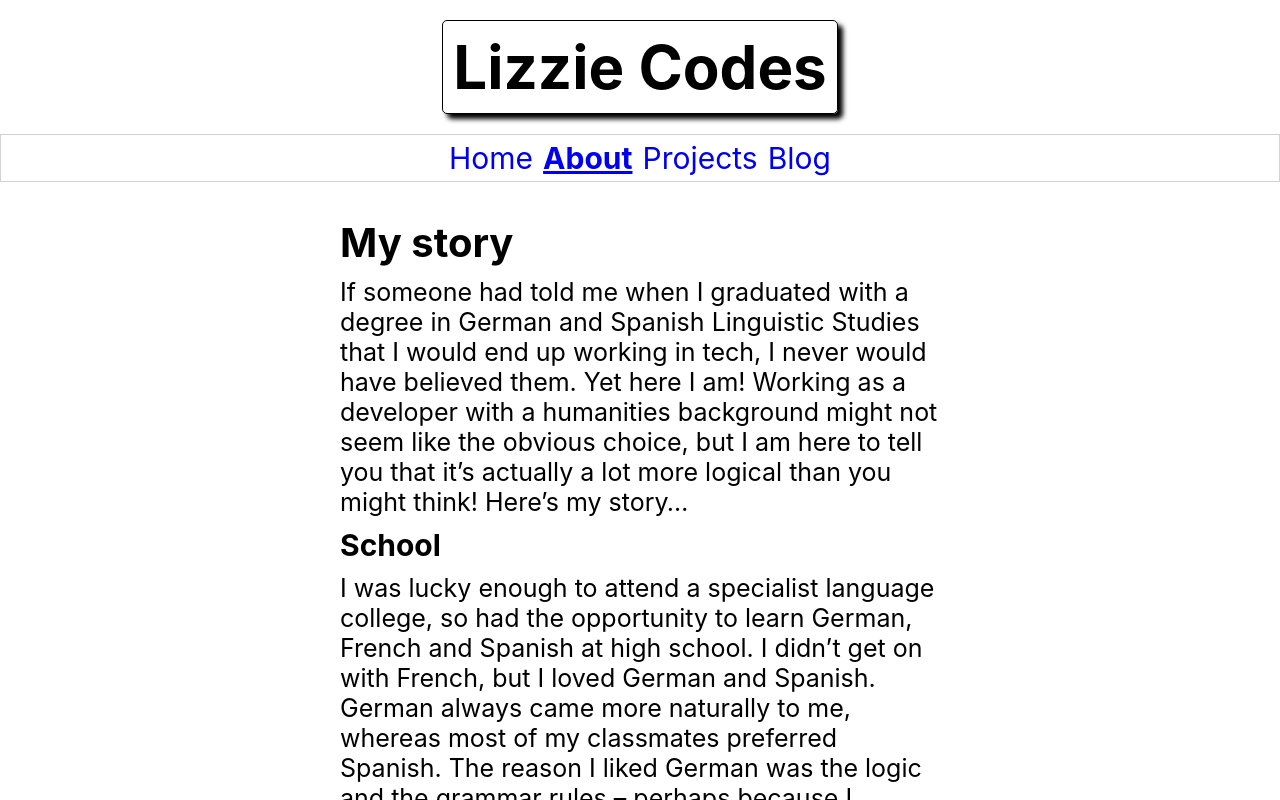
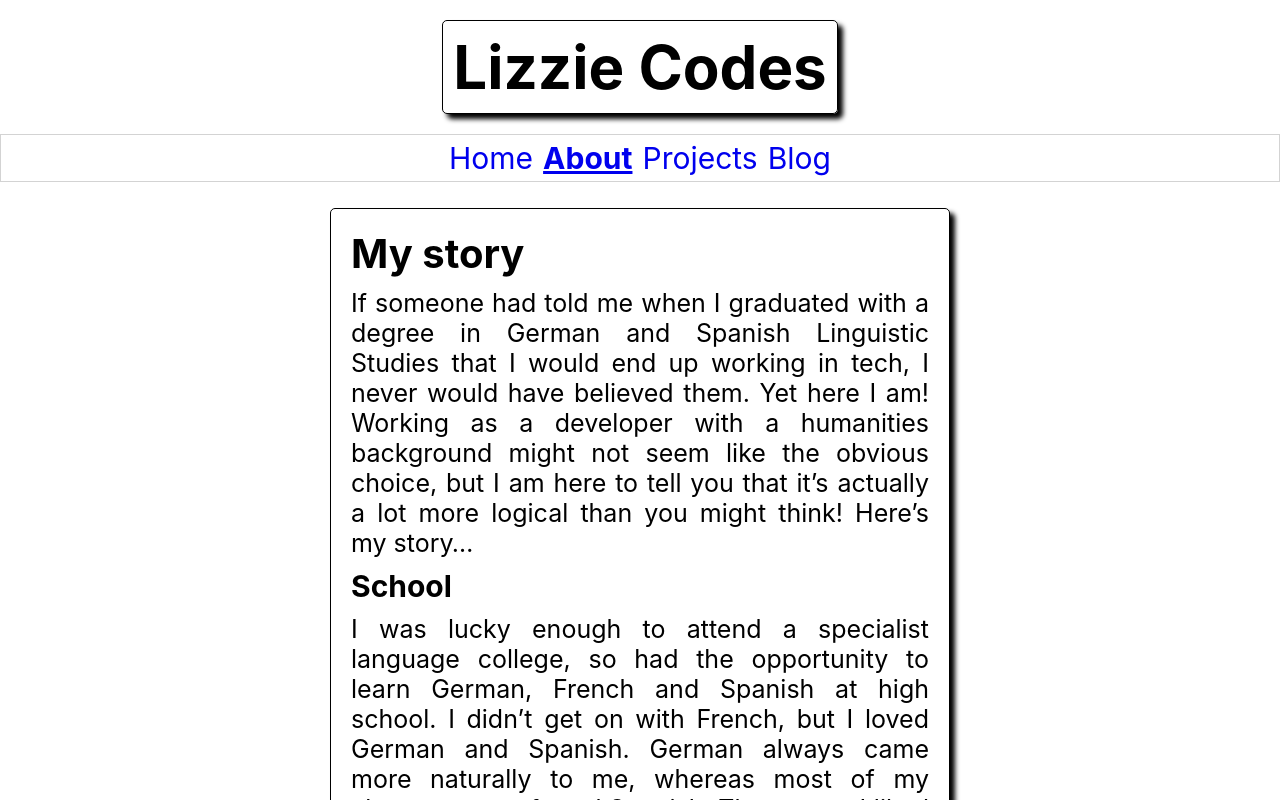
Before and after one commit to evg4/evgportfolio, a React (Create React App) app: page /about/story in a window 1280 px wide. Shown: the top 800 px of the page. Built offline with nearby package versions, Linux system fonts and the light colour scheme.

Commit message:
improve style on Story page

```diff
--- a/src/components/Story/Story.js
+++ b/src/components/Story/Story.js
@@ -5,7 +5,7 @@ import BackButton from "../BackButton/BackButton";
 function Story() {
     return <section className={styles.story}>
     {" "}
-
+    <div className={styles.text}>
     <h2>My story</h2>
     <p>
       If someone had told me when I graduated with a degree in German and
@@ -216,8 +216,7 @@ function Story() {
       small, fully remote company who I’d submitted my CV to (no long cover
       letter or behavioural questions for them!). <br></br>
       <br></br>
-      Within the space of a few days, I received offers for both – but it
-      was a very easy decision. The grad scheme was at a bank and as such
+      Within the space of a few days, I received offers for both. It was easy to decide which to choose; the grad scheme was at a bank and as such
       I’m sure it would have offered good opportunities for progression. But
       it was a low salary and the training programme was three years.{" "}
       <br></br>
@@ -245,6 +244,7 @@ function Story() {
       experience, or{" "}
       <Link to="/projects">check out some of my projects!</Link>
     </p>
+    </div>
     <BackButton newLink="/about" newLinkText="Back to About" />
   </section>
 }
--- a/src/components/Story/Story.module.css
+++ b/src/components/Story/Story.module.css
@@ -1,5 +1,16 @@
 .story {
     width: 50%;
-    /*border: 1px solid red;*/
-;
 }
+
+.story .text {
+    text-align: justify;
+    margin: 0px auto;
+    padding: 10px;
+    border: 1px solid black;
+    border-radius: 5px;
+    box-shadow: 5px 5px 5px black;
+}
+
+.story button {
+    margin: 20px auto;
+}
```
